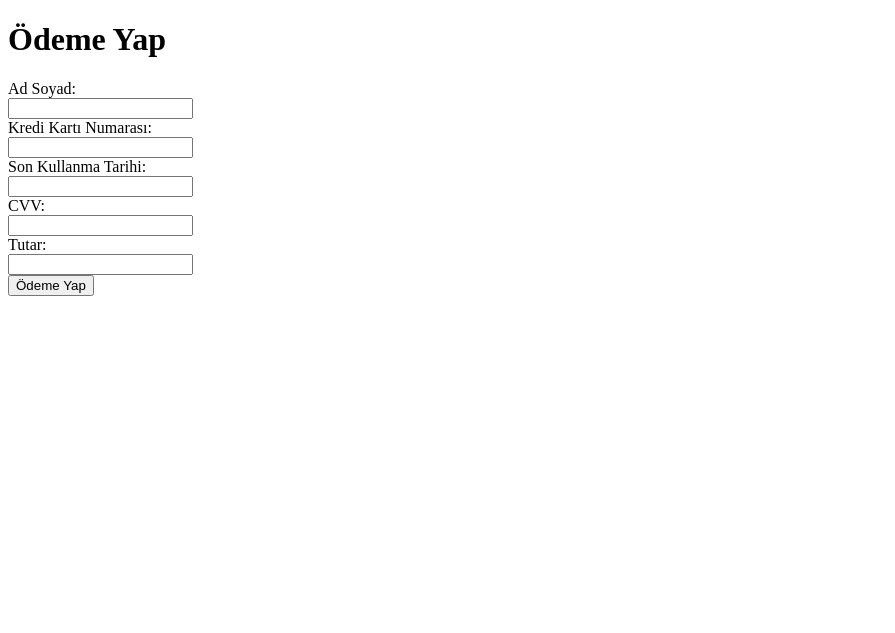
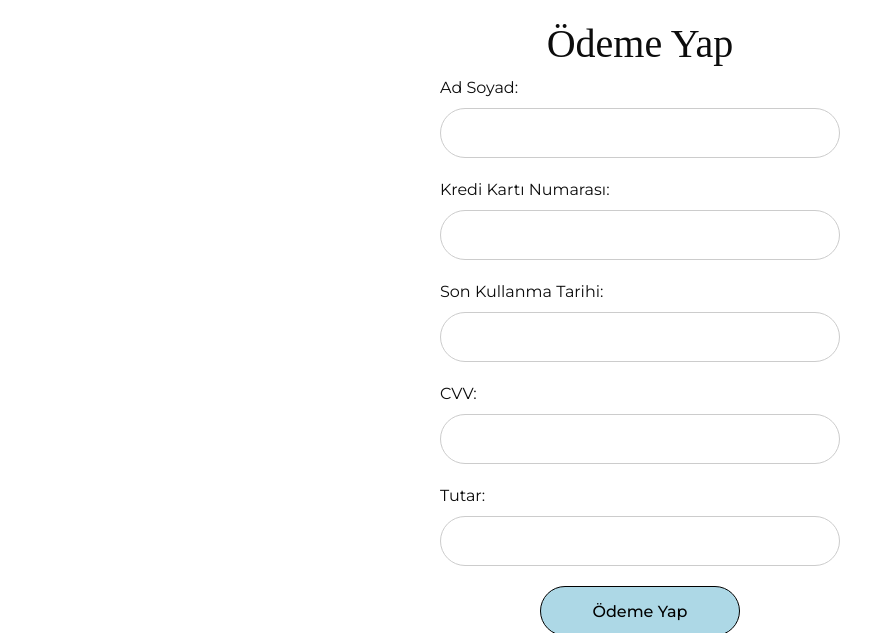
Before and after one commit to BurakDokumcuoglu/ayhan-project, a Django app: page /payment/ in a window 1280 px wide. Shown: the top 633 px of the page, without its empty margins (0-895 px from the left). Before the commit the page ends 296 px from the top, so only its background shows below. Run offline with Django 4.2, Linux system fonts and the light colour scheme; some libraries are stand-ins or nearby versions.

Commit message:
payment css düzenlendi v 0.11

```diff
--- /dev/null
+++ b/ayhanproject/ayhanapp/static/css/payment.css
@@ -0,0 +1,35 @@
+.payment-header{
+    text-align: center;
+    margin-top: 20px;
+}
+
+.payment_form_container{
+    margin:auto;
+    max-width: 400px;
+
+}
+
+
+.payment_button{
+    margin:0 auto !important;
+    display:block !important;
+    background-color: lightblue !important;
+    width: 200px !important;
+    height: 50px !important;
+    border-radius: 30px !important;
+    color:black !important;
+    border:black !important;
+    font-weight: 500 !important;
+}
+
+input[type=submit] {
+    border:1px solid black !important;
+  }
+
+.visa_master_img_container{
+    width: 250px;
+    height: 300px;
+    background-image: url("https://dharmamerchantservices.com/wp-content/uploads/2015/04/vmc.gif");
+    background-repeat: no-repeat;
+    margin: auto;
+}
--- a/ayhanproject/ayhanapp/templates/payment.html
+++ b/ayhanproject/ayhanapp/templates/payment.html
@@ -1,11 +1,40 @@
 <!DOCTYPE html>
 <html>
   <head>
+    <meta charset="utf-8" />
+    <meta http-equiv="X-UA-Compatible" content="IE=edge" />
+    <!-- Mobile Metas -->
+    <meta name="viewport" content="width=device-width, initial-scale=1, shrink-to-fit=no" />
+    <!-- Site Metas -->
+    <meta name="keywords" content="" />
+    <meta name="description" content="" />
+    <meta name="author" content="" />
+    {% load static %}
+    <link rel="shortcut icon" href="{% static 'images/favicon.png' %}" type="">
     <title>Ödeme Sayfası</title>
+     <!-- bootstrap core css -->
+  {% load static %}
+  <link rel="stylesheet" type="text/css" href="{% static 'css/bootstrap.css' %}" />
+  <!-- font awesome style -->
+  {% load static %}
+  <link href="{% static 'css/font-awesome.min.css' %}" rel="stylesheet" />
+  <!-- Custom styles for this template -->
+  {% load static %}
+  <link href="{% static 'css/style.css' %}" rel="stylesheet" />
+  <!-- responsive style -->
+  {% load static %}
+  <link href="{% static 'css/responsive.css' %}" rel="stylesheet" />
+  {% load static %}
+  <link href="{% static 'css/products.css' %}" rel="stylesheet" />
+  {% load static %}
+  <link href="{% static 'css/login.css' %}" rel="stylesheet" />
+  {% load static %}
+  <link href="{% static 'css/payment.css' %}" rel="stylesheet" />
   </head>
   <body>
-    <h1>Ödeme Yap</h1>
-    <form action="process_payment.php" method="post">
+    <h1 class="payment-header">Ödeme Yap</h1>
+   <div class="payment_form_container">
+    <form action="process_payment.php" method="post" class="payment_form">
       <label for="name">Ad Soyad:</label><br>
       <input type="text" id="name" name="name" required><br>
       <label for="card_number">Kredi Kartı Numarası:</label><br>
@@ -16,7 +45,9 @@
       <input type="text" id="cvv" name="cvv" required><br>
       <label for="amount">Tutar:</label><br>
       <input type="text" id="amount" name="amount" required><br>
-      <input type="submit" value="Ödeme Yap">
+      <input type="submit" value="Ödeme Yap" class="payment_button">
     </form>
+   </div>
+   <div class="visa_master_img_container"></div>
   </body>
 </html>
```
Also changed, not shown: ayhanproject/db.sqlite3.
